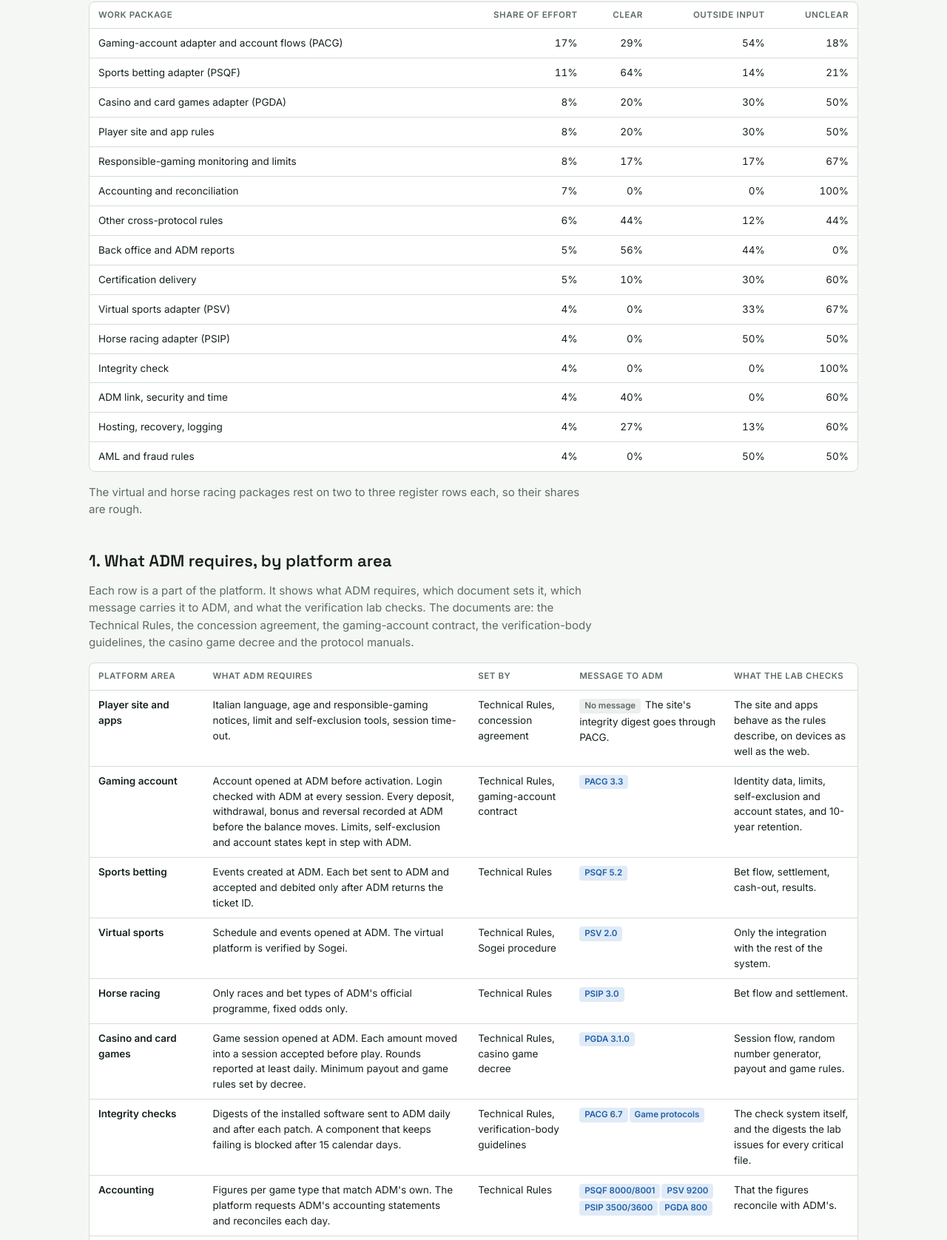
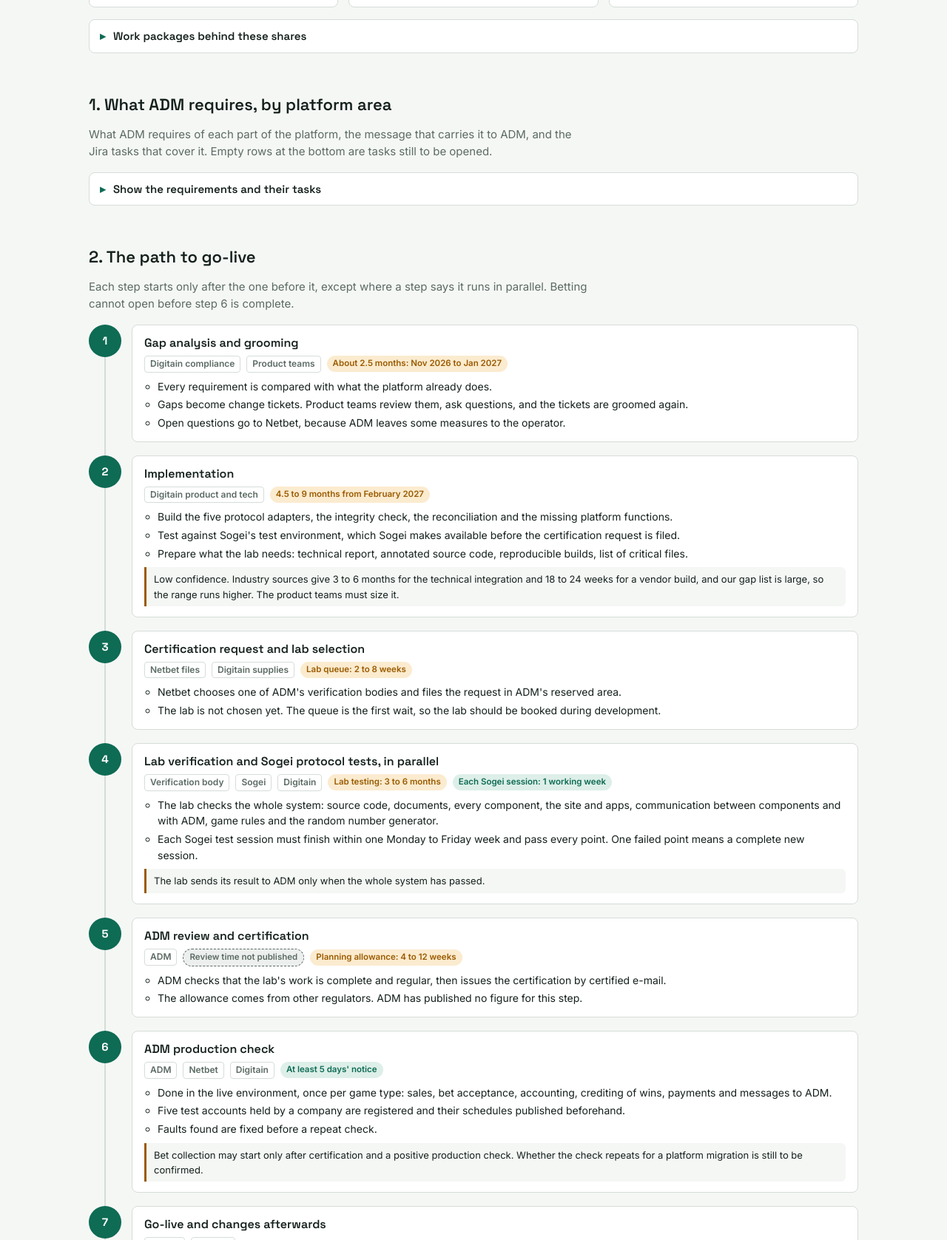
Before and after one commit to MkrtDav/custom.css, a plain HTML site: page apps/web/public/italy/roadmap.html in a window 1280 px wide. Shown: the part 1123-2800 px from the top of the page at 74% size. Drawn offline with Linux system fonts and the light colour scheme.

Commit message:
Update Italy roadmap page to latest version (#5)
* Scaffold monorepo structure for web and api

Co-Authored-By: Claude Sonnet 5.5 <noreply@anthropic.com>
Claude-Session: https://claude.ai/code/session_01R7ACYTXnz1xsrJMk4YtN6t

* Add Cloudflare Workers static-assets config for web app

Co-Authored-By: Claude Sonnet 5.5 <noreply@anthropic.com>
Claude-Session: https://claude.ai/code/session_01R7ACYTXnz1xsrJMk4YtN6t

* Rename web worker to stakeholders-cc

Co-Authored-By: Claude Sonnet 5.5 <noreply@anthropic.com>
Claude-Session: https://claude.ai/code/session_01R7ACYTXnz1xsrJMk4YtN6t

* Add italy.stakeholders.cc sub-site with architecture and roadmap pages

Co-Authored-By: Claude Sonnet 5.5 <noreply@anthropic.com>
Claude-Session: https://claude.ai/code/session_01R7ACYTXnz1xsrJMk4YtN6t

* Update roadmap page to latest artifact version

Co-Authored-By: Claude Sonnet 5.5 <noreply@anthropic.com>
Claude-Session: https://claude.ai/code/session_01R7ACYTXnz1xsrJMk4YtN6t

* Update roadmap page to latest artifact version

Co-Authored-By: Claude Sonnet 5.5 <noreply@anthropic.com>
Claude-Session: https://claude.ai/code/session_01R7ACYTXnz1xsrJMk4YtN6t

---------

Co-authored-by: Claude <noreply@anthropic.com>

```diff
--- a/apps/web/public/italy/roadmap.html
+++ b/apps/web/public/italy/roadmap.html
@@ -60,6 +60,7 @@ section{display:flex;flex-direction:column;gap:16px}
 .chip.fixed{background:var(--accent-soft);color:var(--accent)}
 .chip.est{background:var(--est-soft);color:var(--est)}
 .chip.unk{background:var(--unk-soft);color:var(--unk);border:1px dashed var(--mute)}
+.notice{color:var(--est);background:var(--est-soft);border-left:3px solid var(--est);padding:8px 12px;border-radius:0 6px 6px 0;font-weight:600;font-size:14px;max-width:70ch}
 .legend{display:flex;flex-wrap:wrap;gap:8px 14px;font-size:13px;color:var(--mute);align-items:center}
 
 .cards{display:grid;grid-template-columns:repeat(auto-fit,minmax(250px,1fr));gap:14px}
@@ -107,6 +108,17 @@ ol.flow>li:not(:last-child)::before{content:"";position:absolute;left:21px;top:4
 .keys{display:flex;flex-wrap:wrap;gap:6px 16px;font-size:13px}
 .keys i{display:inline-block;width:12px;height:12px;border-radius:2px;margin-right:6px;vertical-align:-1px}
 .two{display:grid;grid-template-columns:repeat(auto-fit,minmax(300px,1fr));gap:14px}
+table.tasks{min-width:640px}
+table.tasks td.tk{line-height:1.7;font-size:13px;min-width:190px}
+table.tasks td.tk a{color:var(--rule);font-weight:600;margin-right:6px}
+table.tasks td.open{color:var(--mute);font-style:italic}
+table.tasks tr.empty td{height:36px;background:repeating-linear-gradient(135deg,transparent 0 6px,var(--line) 6px 7px);opacity:.6}
+details.pkg{display:flex;flex-direction:column;gap:12px}
+details.pkg>summary{cursor:pointer;font-family:var(--font-head);font-weight:600;font-size:15px;padding:10px 14px;background:var(--surface);border:1px solid var(--line);border-radius:8px;list-style:none}
+details.pkg>summary::-webkit-details-marker{display:none}
+details.pkg>summary::before{content:"\25B8";display:inline-block;width:1.2em;color:var(--accent)}
+details.pkg[open]>summary::before{content:"\25BE"}
+details.pkg>summary:focus-visible{outline:2px solid var(--rule);outline-offset:2px}
 .ready-bar{display:flex;height:34px;border-radius:6px;overflow:hidden;border:1px solid var(--line)}
 .ready-bar span{display:block;height:100%}
 .r1{background:var(--c3)}.r2{background:var(--c4)}.r3{background:var(--c5)}
@@ -126,6 +138,7 @@ footer{color:var(--mute);font-size:13px}
   <span class="eyebrow">Netbet Italy · Digitain platform · stakeholder briefing · 18 November 2026</span>
   <h1>From regulation to go-live</h1>
   <p class="lede">For the product, technology, compliance and Netbet teams: what ADM requires of the platform, the steps between a finished build and live play, and a realistic calendar. Netbet already operates in Italy on its current provider, so no licence deadline drives this plan. The pace is set by development and by waits outside our control.</p>
+  <p class="notice">The date estimates are still to be confirmed with a consultant and cross-checked with Netbet.</p>
   <div class="legend" aria-label="How to read the labels">
     <span><span class="chip fixed">Set by rule</span> written in the regulation</span>
     <span><span class="chip est">Estimate</span> average of industry sources</span>
@@ -159,10 +172,12 @@ footer{color:var(--mute);font-size:13px}
   <p class="sub">Share of the technical and product effort in the 147 register rows that need Digitain build work, as of 17 November 2026. Each of 15 work packages is weighted by its estimated effort, so a large package counts for more than a small one.</p>
   <div class="ready-bar" role="img" aria-label="25 percent of the effort is clear to start, 28 percent is clear but needs outside input, 47 percent is still unclear"><span class="r1" style="width:25%"></span><span class="r2" style="width:28%"></span><span class="r3" style="width:47%"></span></div>
   <div class="cards">
-    <div class="card"><span class="big r1t">25%</span><h3>Clear: can start now</h3><p>The requirement is fully described and nothing from ADM or Netbet is needed to begin. Examples: sending a bet to ADM and debiting only after its code returns, account records and 10-year retention, stake and odds rules, bonus status shown to the player, ADM reports, one UTC time source.</p></div>
+    <div class="card"><span class="big r1t">25%</span><h3>Clear: can start now</h3><p>The requirement is fully described and nothing from ADM or Netbet is needed to begin.</p></div>
     <div class="card"><span class="big r2t">28%</span><h3>Clear, needs outside input</h3><p>We know what to build, but we need something from ADM, Sogei or Netbet first: connection details, certificates, a test environment, or Netbet's confirmation of values and policies.</p></div>
     <div class="card"><span class="big r3t">47%</span><h3>Still unclear</h3><p>The requirement or the build is not settled yet. Either the platform's current coverage is still to be checked, or an open question to Netbet or ADM is unresolved, or the responsible-gaming measures still await agreement with Netbet and product.</p></div>
   </div>
+  <details class="pkg">
+  <summary>Work packages behind these shares</summary>
   <div class="tablewrap">
     <table>
       <thead><tr><th>Work package</th><th class="num2">Share of effort</th><th class="num2">Clear</th><th class="num2">Outside input</th><th class="num2">Unclear</th></tr></thead>
@@ -186,30 +201,39 @@ footer{color:var(--mute);font-size:13px}
     </table>
   </div>
   <p class="sub">The virtual and horse racing packages rest on two to three register rows each, so their shares are rough.</p>
+  </details>
 </section>
 
 <section aria-labelledby="map">
   <h2 id="map">1. What ADM requires, by platform area</h2>
-  <p class="sub">Each row is a part of the platform. It shows what ADM requires, which document sets it, which message carries it to ADM, and what the verification lab checks. The documents are: the Technical Rules, the concession agreement, the gaming-account contract, the verification-body guidelines, the casino game decree and the protocol manuals.</p>
+  <p class="sub">What ADM requires of each part of the platform, the message that carries it to ADM, and the Jira tasks that cover it. Empty rows at the bottom are tasks still to be opened.</p>
+  <details class="pkg">
+  <summary>Show the requirements and their tasks</summary>
   <div class="tablewrap">
-    <table>
-      <thead><tr><th>Platform area</th><th>What ADM requires</th><th>Set by</th><th>Message to ADM</th><th>What the lab checks</th></tr></thead>
+    <table class="tasks">
+      <thead><tr><th>Platform area</th><th>What ADM requires</th><th>Message to ADM</th><th>Tasks</th></tr></thead>
       <tbody>
-        <tr><td class="area">Player site and apps</td><td>Italian language, age and responsible-gaming notices, limit and self-exclusion tools, session time-out.</td><td>Technical Rules, concession agreement</td><td><span class="pill none">No message</span> The site's integrity digest goes through PACG.</td><td>The site and apps behave as the rules describe, on devices as well as the web.</td></tr>
-        <tr><td class="area">Gaming account</td><td>Account opened at ADM before activation. Login checked with ADM at every session. Every deposit, withdrawal, bonus and reversal recorded at ADM before the balance moves. Limits, self-exclusion and account states kept in step with ADM.</td><td>Technical Rules, gaming-account contract</td><td><span class="pill">PACG 3.3</span></td><td>Identity data, limits, self-exclusion and account states, and 10-year retention.</td></tr>
-        <tr><td class="area">Sports betting</td><td>Events created at ADM. Each bet sent to ADM and accepted and debited only after ADM returns the ticket ID.</td><td>Technical Rules</td><td><span class="pill">PSQF 5.2</span></td><td>Bet flow, settlement, cash-out, results.</td></tr>
-        <tr><td class="area">Virtual sports</td><td>Schedule and events opened at ADM. The virtual platform is verified by Sogei.</td><td>Technical Rules, Sogei procedure</td><td><span class="pill">PSV 2.0</span></td><td>Only the integration with the rest of the system.</td></tr>
-        <tr><td class="area">Horse racing</td><td>Only races and bet types of ADM's official programme, fixed odds only.</td><td>Technical Rules</td><td><span class="pill">PSIP 3.0</span></td><td>Bet flow and settlement.</td></tr>
-        <tr><td class="area">Casino and card games</td><td>Game session opened at ADM. Each amount moved into a session accepted before play. Rounds reported at least daily. Minimum payout and game rules set by decree.</td><td>Technical Rules, casino game decree</td><td><span class="pill">PGDA 3.1.0</span></td><td>Session flow, random number generator, payout and game rules.</td></tr>
-        <tr><td class="area">Integrity checks</td><td>Digests of the installed software sent to ADM daily and after each patch. A component that keeps failing is blocked after 15 calendar days.</td><td>Technical Rules, verification-body guidelines</td><td><span class="pill">PACG 6.7</span><span class="pill">Game protocols</span></td><td>The check system itself, and the digests the lab issues for every critical file.</td></tr>
-        <tr><td class="area">Accounting</td><td>Figures per game type that match ADM's own. The platform requests ADM's accounting statements and reconciles each day.</td><td>Technical Rules</td><td><span class="pill">PSQF 8000/8001</span><span class="pill">PSV 9200</span><span class="pill">PSIP 3500/3600</span><span class="pill">PGDA 800</span></td><td>That the figures reconcile with ADM's.</td></tr>
-        <tr><td class="area">Back office and reports</td><td>ADM can query all stored data for any period it defines. Results within 48 hours, exportable. Account reports on request.</td><td>Technical Rules</td><td><span class="pill none">No message</span></td><td>The reports end to end, on complete platform data.</td></tr>
-        <tr><td class="area">Link and security</td><td>Dedicated line or VPN to Sogei, redundant, in Netbet's name. Each protocol's own signature. All components on one UTC time source.</td><td>Technical Rules, protocol manuals</td><td><span class="pill none">Carries every message</span></td><td>Connectivity and message security with Sogei's test environment.</td></tr>
-        <tr><td class="area">Hosting and continuity</td><td>Infrastructure in the European Economic Area. Data encrypted in transit and at rest. Disaster-recovery copy at a separate site within 120 seconds.</td><td>Technical Rules</td><td><span class="pill none">No message</span></td><td>Documents and a functional check of the recovery set-up.</td></tr>
+        <tr><td class="area">Player site and apps</td><td>Italian language, age and responsible-gaming notices, limit and self-exclusion tools, session time-out.</td><td>None</td><td class="tk"><a href="https://jirasd.digitain.com/browse/CHG-375441" target="_blank" rel="noopener">CHG-375441</a> Time-out<br><a href="https://jirasd.digitain.com/browse/CHG-375442" target="_blank" rel="noopener">CHG-375442</a> Session alerts<br><a href="https://jirasd.digitain.com/browse/CHG-375443" target="_blank" rel="noopener">CHG-375443</a> Free-play demo</td></tr>
+        <tr><td class="area">Gaming account</td><td>Account opened at ADM, login checked at every session, every money movement recorded at ADM before the balance moves.</td><td>PACG 3.3</td><td class="tk"><a href="https://jirasd.digitain.com/browse/CHG-375322" target="_blank" rel="noopener">CHG-375322</a> PACG integration<br><a href="https://jirasd.digitain.com/browse/CHG-375899" target="_blank" rel="noopener">CHG-375899</a> Login security<br><a href="https://jirasd.digitain.com/browse/CHG-375897" target="_blank" rel="noopener">CHG-375897</a> Account records<br><a href="https://jirasd.digitain.com/browse/CHG-376993" target="_blank" rel="noopener">CHG-376993</a> Account states<br><a href="https://jirasd.digitain.com/browse/CHG-375898" target="_blank" rel="noopener">CHG-375898</a> Bonuses</td></tr>
+        <tr><td class="area">Sports betting</td><td>A bet is accepted and debited only after ADM returns its ticket ID.</td><td>PSQF 5.2</td><td class="tk"><a href="https://jirasd.digitain.com/browse/CHG-375323" target="_blank" rel="noopener">CHG-375323</a> PSQF integration<br><a href="https://jirasd.digitain.com/browse/CHG-375896" target="_blank" rel="noopener">CHG-375896</a> Stake and odds rules</td></tr>
+        <tr><td class="area">Virtual sports</td><td>Schedule and events opened at ADM. The platform is verified by Sogei.</td><td>PSV 2.0</td><td class="tk"><a href="https://jirasd.digitain.com/browse/CHG-375324" target="_blank" rel="noopener">CHG-375324</a> PSV integration</td></tr>
+        <tr><td class="area">Horse racing</td><td>Only ADM's official programme, fixed odds.</td><td>PSIP 3.0</td><td class="tk"><a href="https://jirasd.digitain.com/browse/CHG-375325" target="_blank" rel="noopener">CHG-375325</a> PSIP integration</td></tr>
+        <tr><td class="area">Casino and card games</td><td>Sessions opened at ADM, rounds reported at least daily.</td><td>PGDA 3.1.0</td><td class="tk"><a href="https://jirasd.digitain.com/browse/CHG-375326" target="_blank" rel="noopener">CHG-375326</a> PGDA integration</td></tr>
+        <tr><td class="area">Responsible gaming</td><td>Spot players at risk and apply stricter limits to them.</td><td>None for operator limits</td><td class="tk"><a href="https://jirasd.digitain.com/browse/CHG-376845" target="_blank" rel="noopener">CHG-376845</a> Risk monitoring <span class="chip unk">Draft</span></td></tr>
+        <tr><td class="area">Integrity checks</td><td>Software fingerprints sent to ADM daily and after each patch.</td><td>PACG 6.7 and the game protocols</td><td class="tk"><a href="https://jirasd.digitain.com/browse/CHG-375321" target="_blank" rel="noopener">CHG-375321</a> Common rules <span class="chip unk">Draft</span></td></tr>
+        <tr><td class="area">Accounting</td><td>Figures per game type that reconcile with ADM's own.</td><td>One accounting message per game protocol</td><td class="tk"><a href="https://jirasd.digitain.com/browse/CHG-375321" target="_blank" rel="noopener">CHG-375321</a> Common rules <span class="chip unk">Draft</span></td></tr>
+        <tr><td class="area">Back office and reports</td><td>ADM can query stored data, with results in 48 hours, and ask for account reports.</td><td>None</td><td class="tk"><a href="https://jirasd.digitain.com/browse/CHG-375897" target="_blank" rel="noopener">CHG-375897</a> Account records</td></tr>
+        <tr><td class="area">Link and security</td><td>Secure line to Sogei, each protocol's signature, one UTC time source.</td><td>Carries every message</td><td class="tk"><a href="https://jirasd.digitain.com/browse/CHG-375321" target="_blank" rel="noopener">CHG-375321</a> Common rules <span class="chip unk">Draft</span></td></tr>
+        <tr><td class="area">Hosting and continuity</td><td>EEA location, encryption, disaster-recovery copy within 120 seconds.</td><td>None</td><td class="tk open">Not opened yet</td></tr>
+        <tr class="empty"><td></td><td></td><td></td><td></td></tr>
+        <tr class="empty"><td></td><td></td><td></td><td></td></tr>
+        <tr class="empty"><td></td><td></td><td></td><td></td></tr>
+        <tr class="empty"><td></td><td></td><td></td><td></td></tr>
       </tbody>
     </table>
   </div>
-  <p class="sub">Out of scope for this project: retail, bingo, pool betting, betting exchange and poker tournaments. A separate page shows the same areas as an architecture diagram next to the platform's services.</p>
+  <p class="sub">Out of scope for this project: retail, bingo, pool betting, betting exchange and poker tournaments.</p>
+  </details>
 </section>
 
 <section aria-labelledby="flow">
@@ -340,7 +364,7 @@ footer{color:var(--mute);font-size:13px}
         <tr><td>Lab testing, full platform</td><td class="num2">3 months</td><td class="num2">4.5 months</td><td class="num2">6 months</td><td><span class="chip est">Estimate</span> Industry sources give 3 to 6 months. Sogei sessions run inside this window.</td></tr>
         <tr><td>ADM review of the lab result</td><td class="num2">4 weeks</td><td class="num2">8 weeks</td><td class="num2">12 weeks</td><td><span class="chip unk">Not published</span> Allowance borrowed from other regulators.</td></tr>
         <tr><td>Production check</td><td class="num2">2 weeks</td><td class="num2">2 weeks</td><td class="num2">2 weeks</td><td><span class="chip fixed">Set by rule</span> 5 days' notice, plus our own allowance for preparation.</td></tr>
-        <tr><td><b>Go-live</b></td><td class="num2"><b>about Nov 2027</b></td><td class="num2"><b>about May 2028</b></td><td class="num2"><b>about Oct 2028</b></td><td>Fixes and repeat test sessions add time and are not included.</td></tr>
+        <tr><td><b>Go-live</b></td><td class="num2"><b>about Nov 2027</b></td><td class="num2"><b>about May 2028</b></td><td class="num2"><b>about Oct 2028</b></td><td>Time for fixes and repeat test sessions is not included.</td></tr>
       </tbody>
     </table>
   </div>
```
